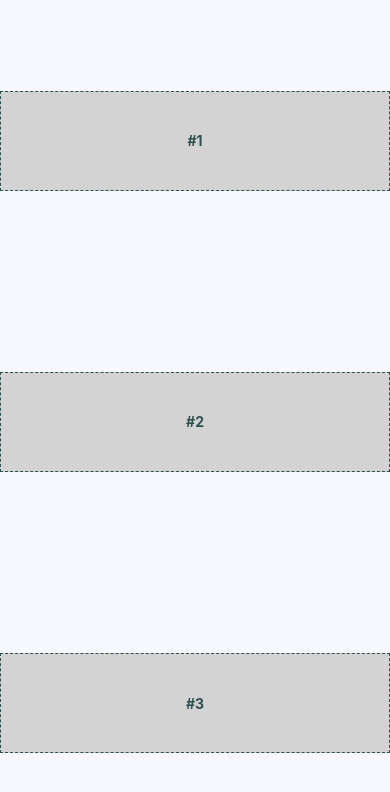
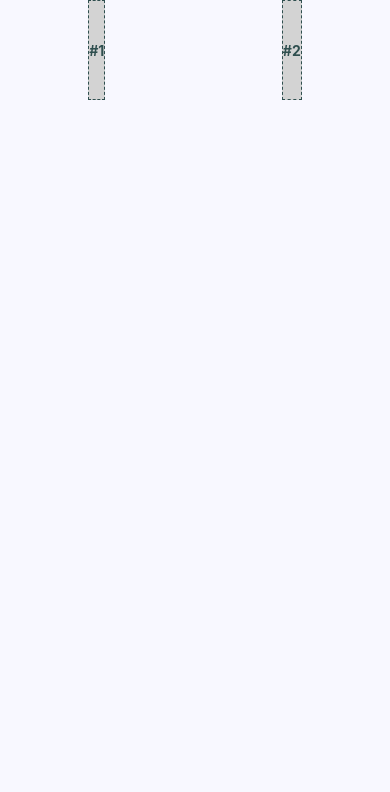
Before and after one commit to doniisetiiawan/RNzhb, a React Native app: screen / in a window 390 px wide. Shown: the top 792 px of the page. Built offline with nearby package versions, Linux system fonts and the light colour scheme.

Commit message:
Add flexible row

```diff
--- a/App.js
+++ b/App.js
@@ -8,6 +8,5 @@ export default () => (
   <View style={styles.container}>
     <Box>#1</Box>
     <Box>#2</Box>
-    <Box>#3</Box>
   </View>
 );
--- a/styles.js
+++ b/styles.js
@@ -1,12 +1,12 @@
 import { StyleSheet, Platform, StatusBar } from 'react-native';
 
-export default StyleSheet.create({
+const styles = StyleSheet.create({
   container: {
     flex: 1,
-    flexDirection: 'column',
+    flexDirection: 'row',
+    backgroundColor: 'ghostwhite',
     alignItems: 'center',
     justifyContent: 'space-around',
-    backgroundColor: 'ghostwhite',
     ...Platform.select({
       ios: { paddingTop: 20 },
       android: { paddingTop: StatusBar.currentHeight },
@@ -27,3 +27,5 @@ export default StyleSheet.create({
     fontWeight: 'bold',
   },
 });
+
+export default styles;
```
